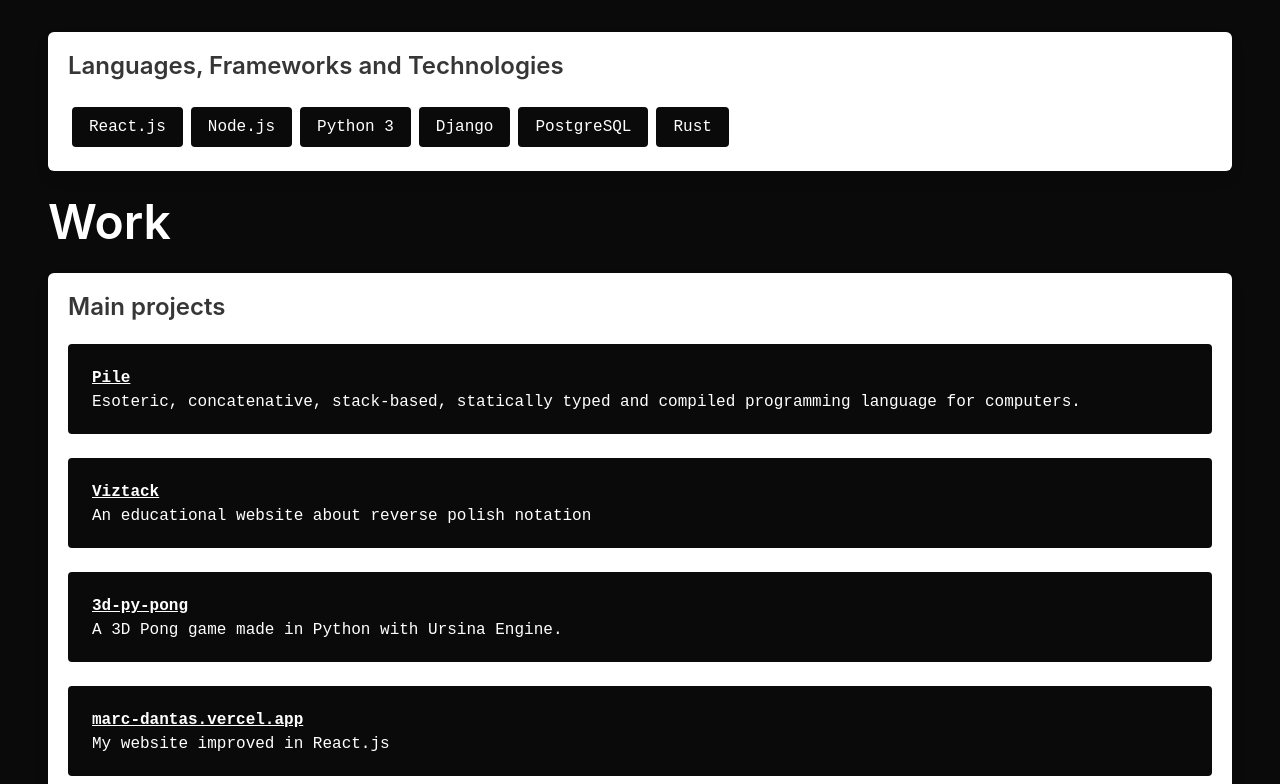
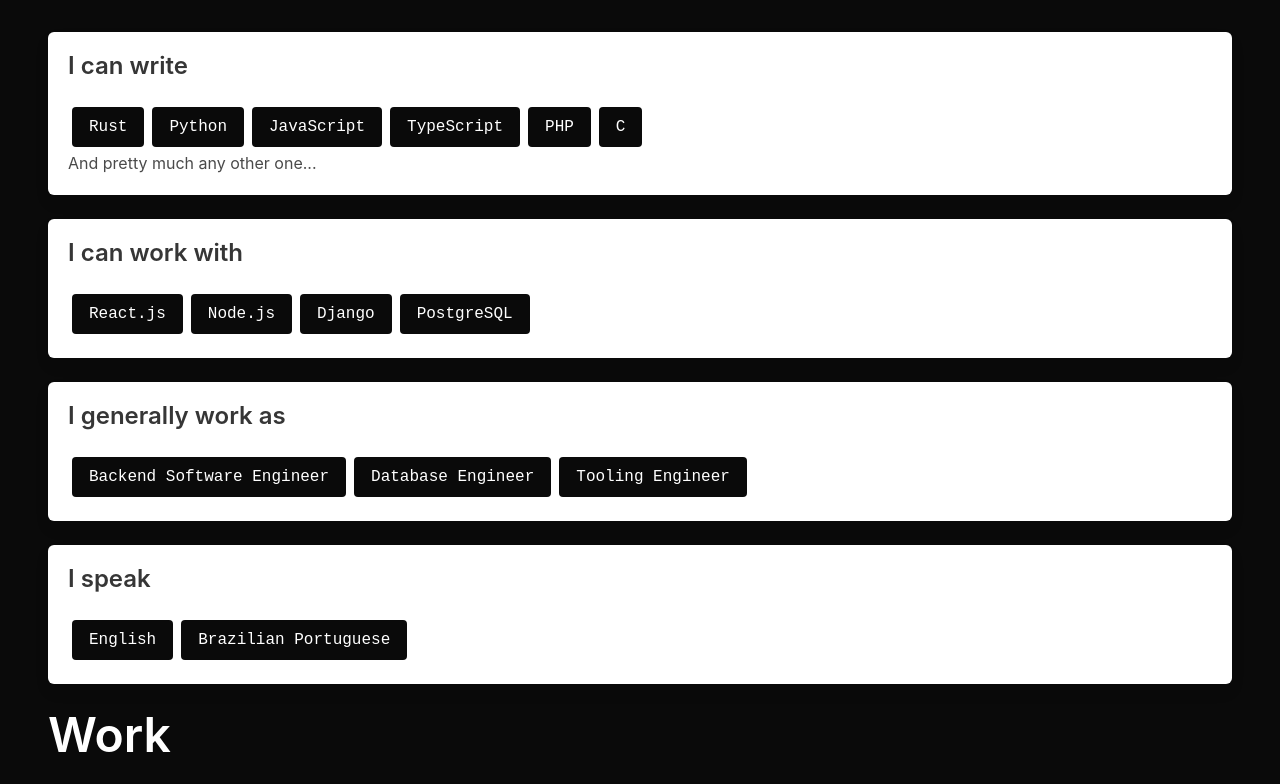
Before and after one commit to marc-dantas/marc-dantas.vercel.app, a React (Vite) app: page / in a window 1280 px wide. Shown: the part 894-1678 px from the top of the page. Built offline with nearby package versions, Linux system fonts and the light colour scheme.

Commit message:
improves

```diff
--- a/src/App.jsx
+++ b/src/App.jsx
@@ -9,26 +9,42 @@
 export default function App() {
   return (
     <div className="App">
-      <Heading title="Hi, my name is Marcio Dantas" subtitle="I write softwares">
+      <Heading title="Hi there! I'm Marcio Dantas" subtitle="I write softwares">
         5+ years of experience making world a better place with software.
       </Heading>
       <div className="hero has-background-black">
         <div className="hero-body">
           <Title>Skills</Title>
-          <Section title="Languages, Frameworks and Technologies">
+          <Section title="I can write">
+            <Button link="https://rust-lang.org">Rust</Button>
+            <Button link="https://python.org">Python</Button>
+            <Button link="https://javascript.com">JavaScript</Button>
+            <Button link="https://www.typescriptlang.org/">TypeScript</Button>
+            <Button link="https://php.net/">PHP</Button>
+            <Button link="https://www.open-std.org/jtc1/sc22/wg14/">C</Button>
+            <p>And pretty much any other one...</p>
+          </Section>
+          <Section title="I can work with">
             <Button link="https://reactjs.com">React.js</Button>
             <Button link="https://nodejs.org">Node.js</Button>
-            <Button link="https://python.org">Python 3</Button>
             <Button link="https://www.djangoproject.com/">Django</Button>
             <Button link="https://www.postgresql.org/">PostgreSQL</Button>
-            <Button link="https://rust-lang.org">Rust</Button>
+          </Section>
+          <Section title="I generally work as">
+            <Button>Backend Software Engineer</Button>
+            <Button>Database Engineer</Button>
+            <Button>Tooling Engineer</Button>
+          </Section>
+          <Section title="I speak">
+            <Button>English</Button>
+            <Button>Brazilian Portuguese</Button>
           </Section>
           <Title>Work</Title>
-          <Section title="Main projects">
-            <Block link="https://github.com/marc-dantas/pile/" title="Pile">Esoteric, concatenative, stack-based, statically typed and compiled programming language for computers.</Block>
-            <Block link="https://github.com/marc-dantas/viztack/" title="Viztack">An educational website about reverse polish notation</Block>
-            <Block link="https://github.com/marc-dantas/3d-py-pong" title="3d-py-pong">A 3D Pong game made in Python with Ursina Engine.</Block>
-            <Block link="https://github.com/marc-dantas/marc-dantas.vercel.app" title="marc-dantas.vercel.app">My website improved in React.js</Block>
+          <Section title="My open-source projects">
+            <Block link="https://github.com/marc-dantas/pile/" title="Pile">Esoteric programming language for computers</Block>
+            <Block link="https://github.com/marc-dantas/viztack/" title="Viztack">An educational website about Reverse Polish Notation</Block>
+            <Block link="https://github.com/marc-dantas/3d-py-pong" title="3d-py-pong">A 3D Pong game made fully in Python</Block>
+            <Block link="https://github.com/marc-dantas/marc-dantas.vercel.app" title="marc-dantas.vercel.app">Marcio Dantas' official website</Block>
           </Section>
           <Title>More information</Title>
           <Section title="Contact">
@@ -41,7 +57,7 @@
       </div>
       <Footer>
           <div class="block">
-              <p>Copyright © {new Date().getFullYear()} - This project is under <a href="https://opensource.org/license/mit/"><u>MIT License</u></a>.</p>
+              <p>Copyright © {new Date().getFullYear()} - This website is fully open-source and licenced under <a href="https://ose/mit/"><u>MIT License</u></a>.</p>
           </div>
           <div className="is-inline-block">
             <p>
```
